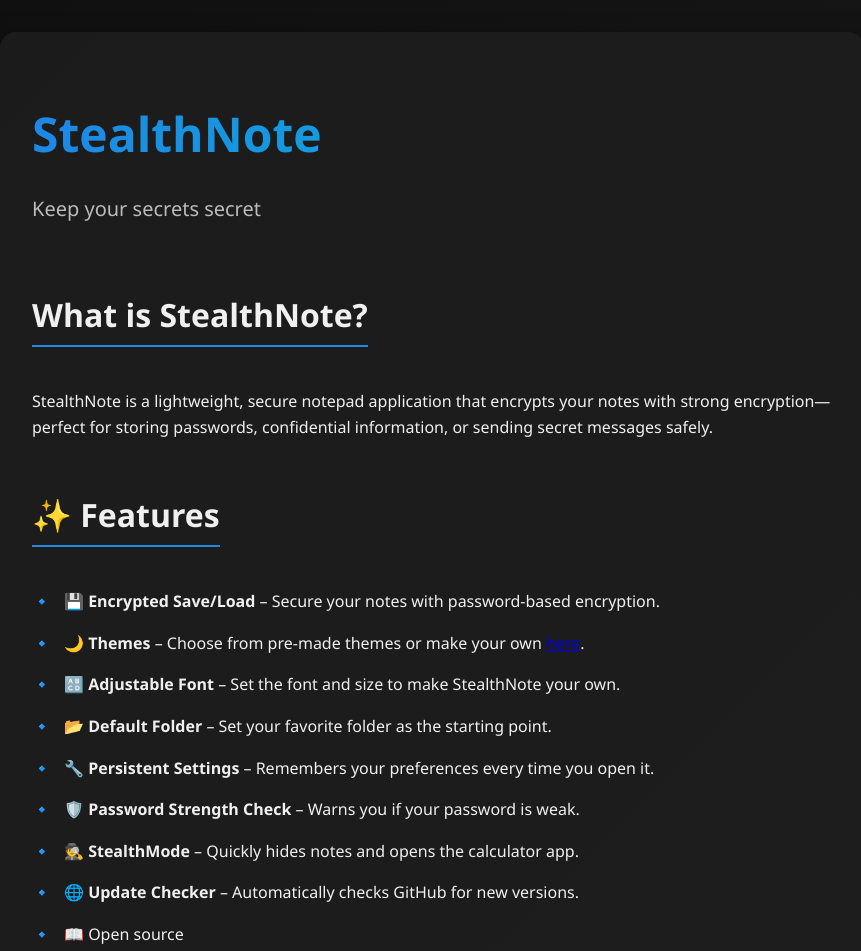
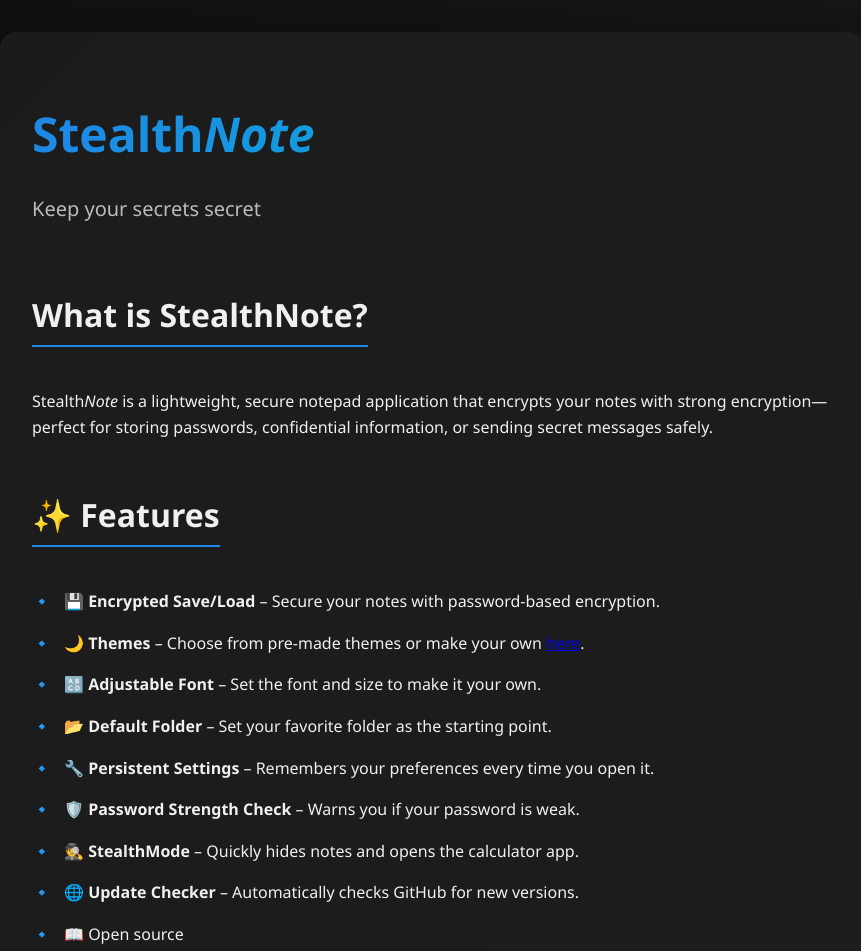
Before and after one commit to Futuregus/stealthnote-site, a plain HTML site: page index.html in a window 1280 px wide. Shown: the top 951 px of the page, without its empty margins (208-1069 px from the left). Drawn offline with Linux system fonts and the light colour scheme.

Commit message:
Update index.html

```diff
--- a/index.html
+++ b/index.html
@@ -32,6 +32,10 @@
       background: linear-gradient(90deg, #1e88e5, #00bcd4);
       -webkit-background-clip: text;
       -webkit-text-fill-color: transparent;
+    }
+
+    .italic-note {
+      font-style: italic;
     }
 
     h2 {
@@ -101,19 +105,19 @@
 </head>
 <body>
   <div class="container">
-    <h1>StealthNote</h1>
+    <h1>Stealth<span class="italic-note">Note</span></h1>
     <p class="subtitle">Keep your secrets secret</p>
 
     <h2>What is StealthNote?</h2>
     <p>
-      StealthNote is a lightweight, secure notepad application that encrypts your notes with strong encryption—perfect for storing passwords, confidential information, or sending secret messages safely.
+      Stealth<span class="italic-note">Note</span> is a lightweight, secure notepad application that encrypts your notes with strong encryption—perfect for storing passwords, confidential information, or sending secret messages safely.
     </p>
 
     <h2>✨ Features</h2>
     <ul class="features">
       <li>💾 <strong>Encrypted Save/Load</strong> – Secure your notes with password-based encryption.</li>
       <li>🌙 <strong>Themes</strong> – Choose from pre-made themes or make your own <a href="https://docs.google.com/document/d/1Spz25jdI6UEGjVUOZ90Up5fQTI3quWvMlBbPqFUWrQs/edit?usp=sharing" target="_blank">here</a>.</li>
-      <li>🔠 <strong>Adjustable Font</strong> – Set the font and size to make StealthNote your own.</li>
+      <li>🔠 <strong>Adjustable Font</strong> – Set the font and size to make it your own.</li>
       <li>📂 <strong>Default Folder</strong> – Set your favorite folder as the starting point.</li>
       <li>🔧 <strong>Persistent Settings</strong> – Remembers your preferences every time you open it.</li>
       <li>🛡️ <strong>Password Strength Check</strong> – Warns you if your password is weak.</li>
```
